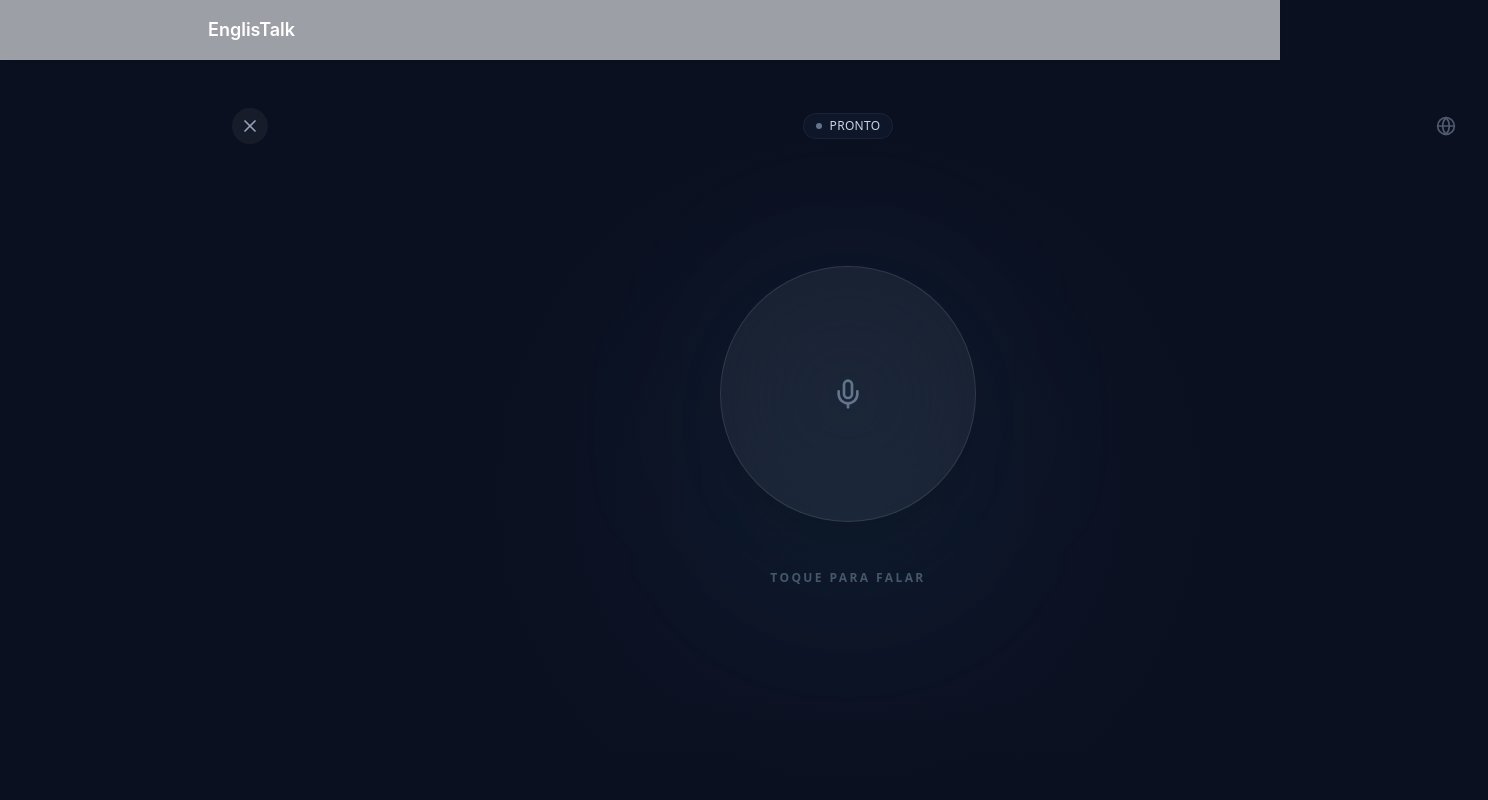
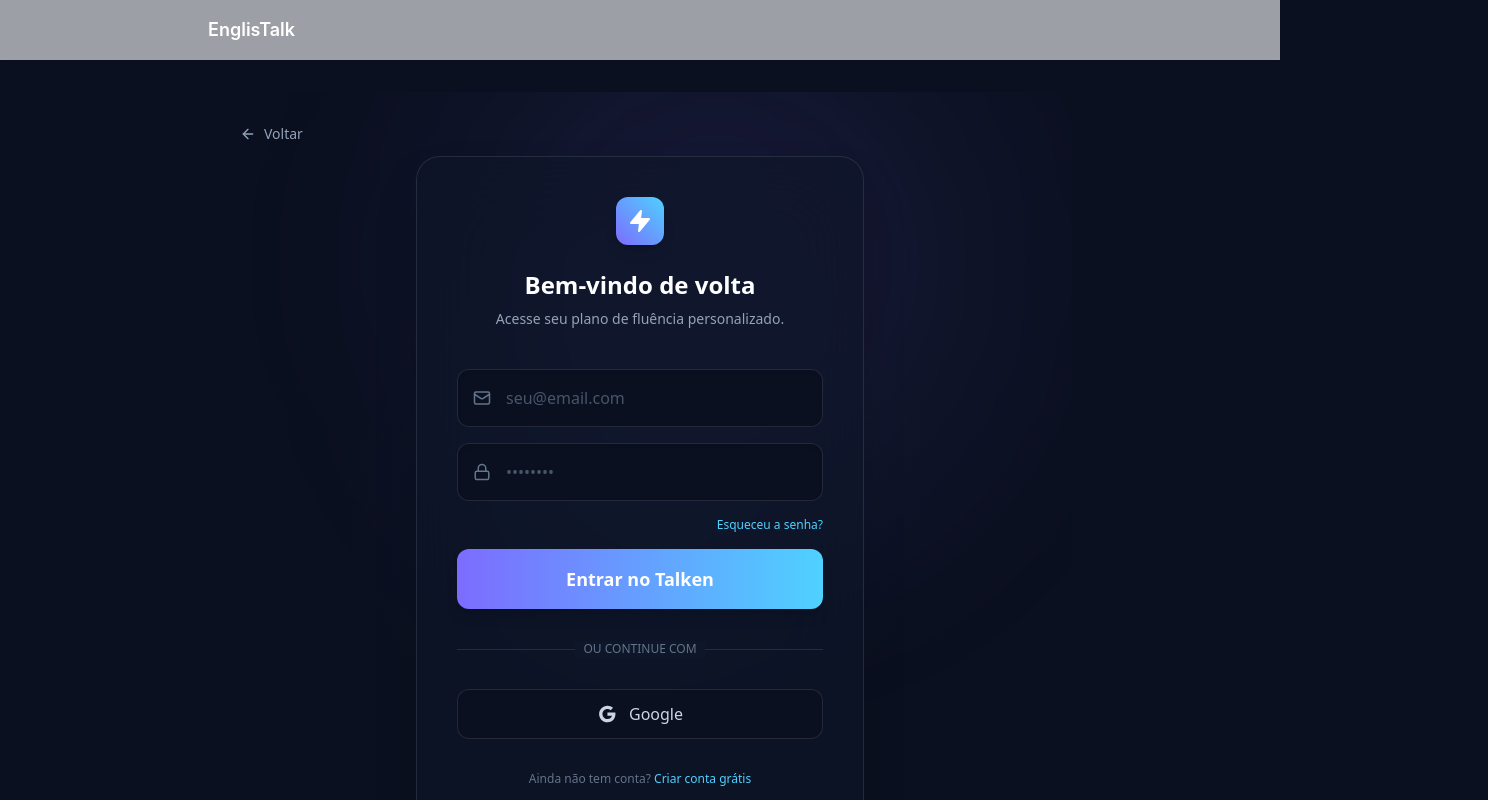
Before and after one commit to engangelicaaaguiar/englistalk, a Next.js app: page / in a window 1280 px wide. Both pictures are taken after a click on the button "Começar Conversa Gratuita". Shown: the top 800 px of the page, 1488 px wide, since content can reach past the window. Built offline with nearby package versions, Linux system fonts and the light colour scheme.

Commit message:
feat: Add login view with email/password and Google OAuth flow

```diff
--- a/app/page.tsx
+++ b/app/page.tsx
@@ -2,22 +2,15 @@
 
 import { useChat } from 'ai/react';
 import { useEffect, useState, useRef } from 'react';
-import { Mic, X, Zap, ShieldCheck, Sparkles, ChevronRight, Play, BrainCircuit, Headphones, Globe } from 'lucide-react';
-
-// CORES DA MARCA (Hardcoded para garantir fidelidade)
-const COLORS = {
-  navy: '#0B1020',
-  navyLight: '#0E1629',
-  purple: '#7C6CFF',
-  blue: '#4FD1FF',
-  green: '#3EE6B5'
-};
+import { Mic, MicOff, Zap, X, ShieldCheck, Sparkles, ChevronRight, Play, BrainCircuit, Headphones, Globe, Mail, Lock, ArrowLeft, CheckCircle2 } from 'lucide-react';
 
 export default function TalkenApp() {
-  // --- ESTADOS ---
-  const [view, setView] = useState<'landing' | 'app'>('landing');
+  const [view, setView] = useState<'landing' | 'login' | 'app'>('landing');
   const [isListening, setIsListening] = useState(false);
   const [status, setStatus] = useState("Pronto");
+  const [email, setEmail] = useState('');
+  const [password, setPassword] = useState('');
+  const [isLoadingLogin, setIsLoadingLogin] = useState(false); // Simula loading do login
 
   // Hook AI
   const { messages, append, isLoading } = useChat({
@@ -33,17 +26,14 @@
   const silenceTimerRef = useRef<any>(null);
   const synthRef = useRef<SpeechSynthesis | null>(null);
 
-  // --- LÓGICA DE VOZ (Universal) ---
+  // --- LÓGICA DE VOZ (Engine) ---
   useEffect(() => {
     if (typeof window !== 'undefined' && view === 'app') {
       synthRef.current = window.speechSynthesis;
       // @ts-ignore
       const SpeechRecognition = window.SpeechRecognition || window.webkitSpeechRecognition;
 
-      if (!SpeechRecognition) {
-        setStatus("Navegador incompatível");
-        return;
-      }
+      if (!SpeechRecognition) return;
 
       const recognition = new SpeechRecognition();
       recognition.continuous = true;
@@ -75,12 +65,10 @@
   const restartListening = () => { try { recognitionRef.current?.start(); } catch(e) {} };
   const toggleListening = () => isListening ? recognitionRef.current?.stop() : restartListening();
 
-  // --- TTS (Fala) ---
+  // TTS
   useEffect(() => {
-    const lastMessage = messages[messages.length - 1];
-    if (lastMessage?.role === 'assistant' && !isLoading) {
-      speak(lastMessage.content);
-    }
+    const lastMsg = messages[messages.length - 1];
+    if (lastMsg?.role === 'assistant' && !isLoading) speak(lastMsg.content);
   }, [messages, isLoading]);
 
   const speak = (text: string) => {
@@ -96,12 +84,37 @@
     synthRef.current.speak(utterance);
   };
 
-  // --- UI COMPONENTS ---
+  const handleLogin = (e: React.FormEvent) => {
+    e.preventDefault();
+    setIsLoadingLogin(true);
+    // Simula delay de rede para parecer real
+    setTimeout(() => {
+      setIsLoadingLogin(false);
+      setView('app');
+    }, 1500);
+  };
+
+  // --- COMPONENTS ---
 
   const Badge = ({ children }: { children: React.ReactNode }) => (
     <div className="relative overflow-hidden inline-flex items-center gap-2 px-3 py-1 rounded-full bg-[#0E1629] border border-white/10 text-[#4FD1FF] text-xs font-bold uppercase tracking-widest mb-8">
       <div className="absolute inset-0 animate-shimmer opacity-20"></div>
       <span className="relative z-10 flex items-center gap-2">{children}</span>
+    </div>
+  );
+
+  const InputField = ({ icon: Icon, type, placeholder, value, onChange }: any) => (
+    <div className="relative group">
+      <div className="absolute left-4 top-1/2 -translate-y-1/2 text-slate-500 group-focus-within:text-[#4FD1FF] transition-colors">
+        <Icon size={18} />
+      </div>
+      <input
+        type={type}
+        placeholder={placeholder}
+        value={value}
+        onChange={onChange}
+        className="w-full bg-[#0B1020] border border-white/10 rounded-xl py-4 pl-12 pr-4 text-white placeholder:text-slate-600 focus:outline-none focus:border-[#4FD1FF]/50 focus:ring-1 focus:ring-[#4FD1FF]/50 transition-all shadow-inner"
+      />
     </div>
   );
 
@@ -134,8 +147,8 @@
             </div>
             Talken
           </div>
-          <button onClick={() => setView('app')} className="text-sm font-medium text-slate-300 hover:text-white transition-colors">
-            Login
+          <button onClick={() => setView('login')} className="px-5 py-2 rounded-full border border-white/10 hover:bg-white/5 transition-all text-sm font-medium">
+            Entrar
           </button>
         </nav>
 
@@ -159,10 +172,7 @@
           </p>
 
           <div className="flex flex-col sm:flex-row items-center justify-center gap-4">
-            <button
-              onClick={() => setView('app')}
-              className="relative group px-8 py-4 rounded-full bg-gradient-to-r from-[#7C6CFF] to-[#4FD1FF] text-white font-bold text-lg shadow-[0_0_20px_-5px_rgba(124,108,255,0.4)] hover:shadow-[0_0_30px_-5px_rgba(124,108,255,0.6)] transition-all hover:scale-[1.02]"
-            >
+            <button onClick={() => setView('login')} className="relative group px-8 py-4 rounded-full bg-gradient-to-r from-[#7C6CFF] to-[#4FD1FF] text-white font-bold text-lg shadow-[0_0_20px_-5px_rgba(124,108,255,0.4)] hover:shadow-[0_0_30px_-5px_rgba(124,108,255,0.6)] transition-all hover:scale-[1.02]">
               Começar Conversa Gratuita
             </button>
             <button className="px-8 py-4 rounded-full border border-white/10 hover:bg-white/5 text-slate-300 hover:text-white transition-all font-medium flex items-center gap-2">
@@ -201,14 +211,86 @@
     );
   }
 
-  // 2. APP VIEW (IMMERSIVE)
+  // --- LOGIN VIEW (NOVA) ---
+  if (view === 'login') {
+    return (
+      <div className="min-h-screen bg-[#0B1020] text-white flex items-center justify-center p-4 relative font-sans">
+        {/* Background Animado */}
+        <div className="absolute inset-0 bg-[radial-gradient(circle_at_center,_var(--tw-gradient-stops))] from-[#0E1629] via-[#0B1020] to-[#0B1020]" />
+        <div className="absolute top-0 left-0 w-full h-full overflow-hidden">
+           <div className="absolute top-[-10%] left-[30%] w-[500px] h-[500px] bg-[#7C6CFF]/10 rounded-full blur-[120px]" />
+        </div>
+
+        {/* Botão Voltar */}
+        <button onClick={() => setView('landing')} className="absolute top-8 left-8 flex items-center gap-2 text-slate-400 hover:text-white transition-colors z-20 text-sm font-medium">
+          <ArrowLeft size={16} /> Voltar
+        </button>
+
+        {/* Card de Login */}
+        <div className="w-full max-w-md bg-[#0E1629]/60 backdrop-blur-2xl border border-white/10 p-8 md:p-10 rounded-3xl shadow-2xl relative z-10 animate-fade-in-up">
+
+          <div className="text-center mb-10">
+            <div className="w-12 h-12 rounded-xl bg-gradient-to-tr from-[#7C6CFF] to-[#4FD1FF] flex items-center justify-center mx-auto mb-6 shadow-lg">
+              <Zap size={24} className="text-white" fill="currentColor" />
+            </div>
+            <h2 className="text-2xl font-bold mb-2">Bem-vindo de volta</h2>
+            <p className="text-slate-400 text-sm">Acesse seu plano de fluência personalizado.</p>
+          </div>
+
+          <form onSubmit={handleLogin} className="space-y-4">
+            <InputField
+              icon={Mail} type="email" placeholder="seu@email.com"
+              value={email} onChange={(e: any) => setEmail(e.target.value)}
+            />
+            <InputField
+              icon={Lock} type="password" placeholder="••••••••"
+              value={password} onChange={(e: any) => setPassword(e.target.value)}
+            />
+
+            <div className="flex justify-end">
+              <a href="#" className="text-xs text-[#4FD1FF] hover:text-[#4FD1FF]/80 transition-colors">Esqueceu a senha?</a>
+            </div>
+
+            <button
+              type="submit"
+              disabled={isLoadingLogin}
+              className="w-full py-4 rounded-xl bg-gradient-to-r from-[#7C6CFF] to-[#4FD1FF] text-white font-bold text-lg shadow-lg hover:shadow-[#7C6CFF]/25 transition-all hover:scale-[1.01] active:scale-[0.99] disabled:opacity-70 disabled:cursor-not-allowed flex items-center justify-center gap-2"
+            >
+              {isLoadingLogin ? <span className="w-5 h-5 border-2 border-white/30 border-t-white rounded-full animate-spin"></span> : "Entrar no Talken"}
+            </button>
+          </form>
+
+          <div className="relative my-8">
+            <div className="absolute inset-0 flex items-center"><div className="w-full border-t border-white/10"></div></div>
+            <div className="relative flex justify-center text-xs uppercase"><span className="bg-[#0E1629] px-2 text-slate-500">Ou continue com</span></div>
+          </div>
+
+          <button
+            type="button"
+            onClick={() => { setIsLoadingLogin(true); setTimeout(() => setView('app'), 1000); }}
+            className="w-full bg-[#0B1020] border border-white/10 text-slate-300 font-medium py-3 rounded-xl hover:bg-white/5 hover:text-white transition-all flex items-center justify-center gap-3"
+          >
+            <svg className="w-5 h-5" viewBox="0 0 24 24"><path fill="currentColor" d="M12.545,10.239v3.821h5.445c-0.712,2.315-2.647,3.972-5.445,3.972c-3.332,0-6.033-2.701-6.033-6.032s2.701-6.032,6.033-6.032c1.498,0,2.866,0.549,3.921,1.453l2.814-2.814C17.503,2.988,15.139,2,12.545,2C7.021,2,2.543,6.477,2.543,12s4.478,10,10.002,10c8.396,0,10.249-7.85,9.426-11.748L12.545,10.239z"/></svg>
+            Google
+          </button>
+
+          <p className="mt-8 text-center text-xs text-slate-500">
+            Ainda não tem conta? <button onClick={() => setView('landing')} className="text-[#4FD1FF] hover:underline">Criar conta grátis</button>
+          </p>
+
+          <div className="absolute -bottom-16 left-0 right-0 text-center flex items-center justify-center gap-2 text-xs text-slate-600">
+            <ShieldCheck size={12} />
+            <span>Seus dados são criptografados de ponta a ponta.</span>
+          </div>
+        </div>
+      </div>
+    );
+  }
+
+  // --- APP VIEW (IMMERSIVE) ---
   return (
     <div className="h-[100dvh] w-screen bg-[#0B1020] text-white flex flex-col relative overflow-hidden font-sans">
-
-      {/* Background Sutil */}
       <div className="absolute inset-0 bg-[radial-gradient(circle_at_center,_var(--tw-gradient-stops))] from-[#0E1629] via-[#0B1020] to-[#0B1020]" />
-
-      {/* Header */}
       <div className="relative z-20 px-6 py-4 flex justify-between items-center bg-gradient-to-b from-[#0B1020] to-transparent">
         <button onClick={() => setView('landing')} className="p-2 rounded-full bg-white/5 hover:bg-white/10 text-slate-400 hover:text-white transition-colors">
           <X size={20} />
```
